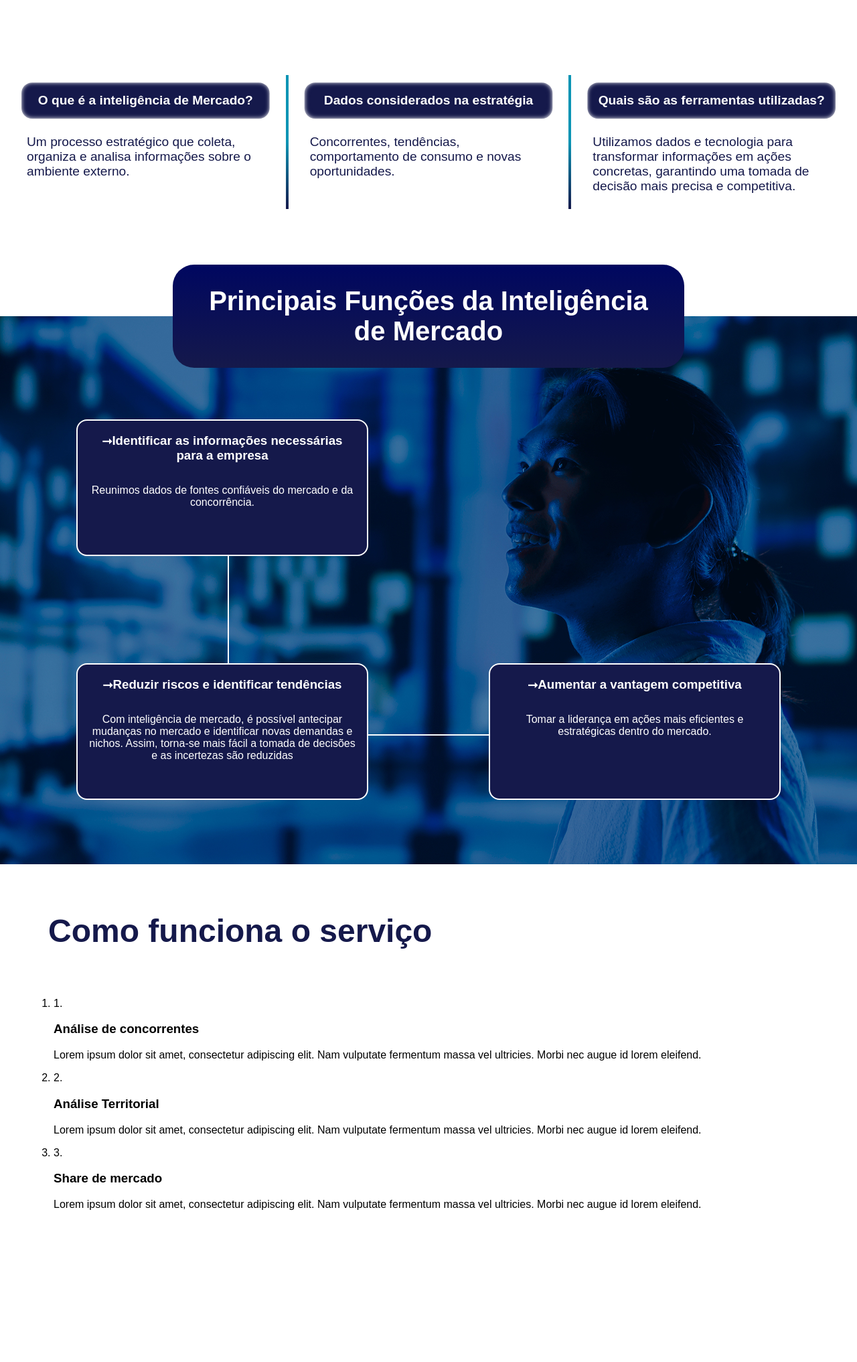
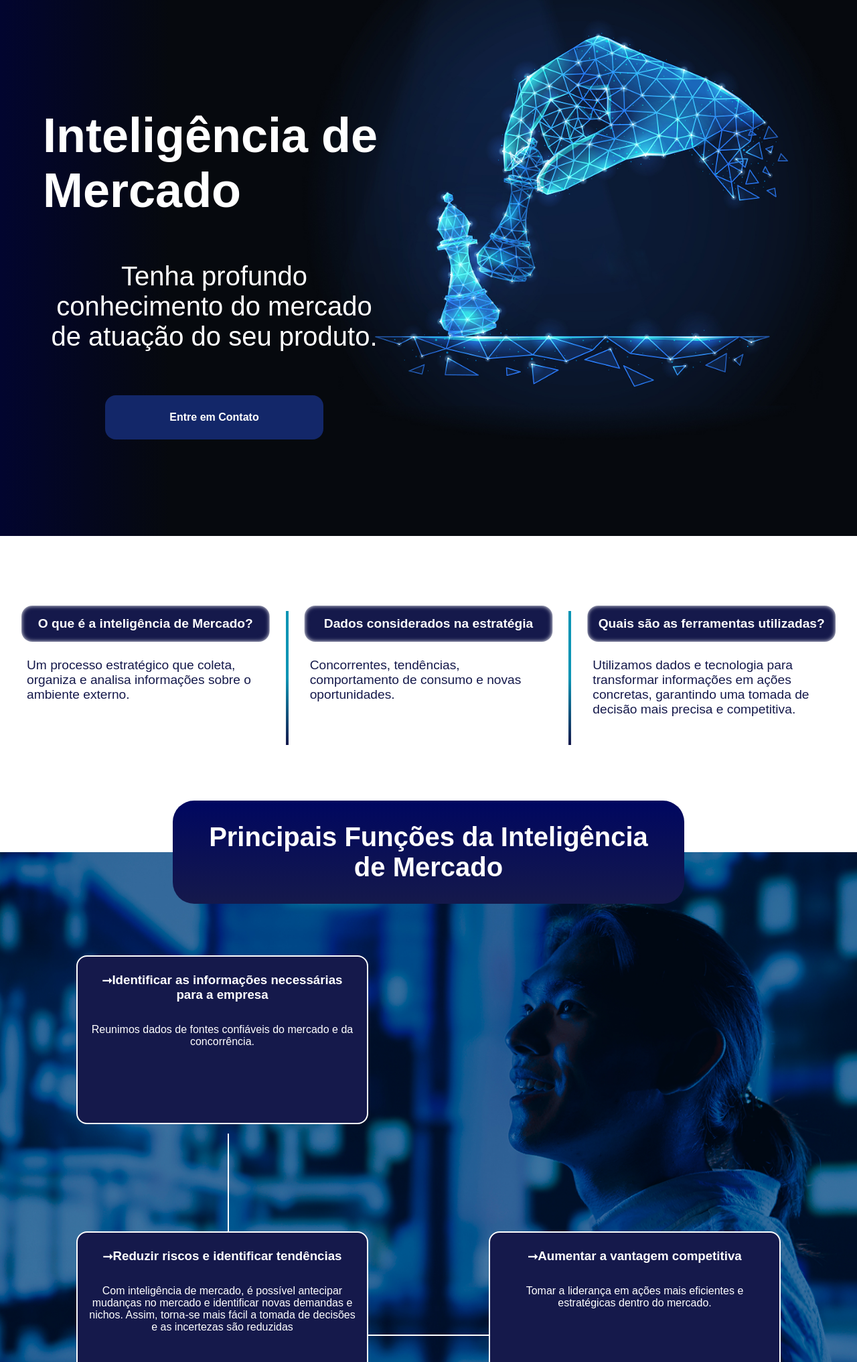
Before and after one commit to Beets-Jr/Assertive, a PHP site: page /HTML/InteligenciaDeMercado.html in a window 1280 px wide. Shown: the top 2033 px of the page at 67% size. Before the commit the page ends 1806 px from the top, so only its background shows below. Run offline with PHP 8.4, Linux system fonts and the light colour scheme; some web fonts are replaced.

Commit message:
adicionada hero e animação na página Inteligência de Mercado

```diff
--- a/CSS/InteligenciaDeMercado.css
+++ b/CSS/InteligenciaDeMercado.css
@@ -6,11 +6,56 @@
     --third-blue: #000760;
 }
 
+* {
+    margin: 0;
+    padding: 0;
+}
+
 body {
     box-sizing: border-box;
     font-family: var(--primary-font);
-    margin: 0;
-    padding: 0;
+}
+
+.market-intelligence-hero {
+    background: url("../imgs/market-intelligence-what-is-it.jpg") no-repeat 120% top/75%, linear-gradient(to right, #02052F, #06090E 20%);
+    height: 100vh;
+}
+
+.market-intelligence-hero-content {
+    color: white;
+    display: flex;
+    flex-direction: column;
+    height: 70vh;
+    justify-content: space-around;
+    padding: 10% 5%;
+    width: 40%;
+}
+
+.market-intelligence-hero-content > h1 {
+    font-size: 4.5rem;
+}
+
+.market-intelligence-hero-content > p {
+    font-size: 2.5rem;
+    text-align: center;
+}
+
+.market-intelligence-hero-content > button {
+    background-color: #132769;
+    border: none;
+    border-radius: 1rem;
+    color: white;
+    font-size: 1rem;
+    font-weight: bold;
+    margin: 0 auto;
+    padding: 1.5rem 6rem;
+    transition: .1s;
+    width: fit-content;
+}
+
+.market-intelligence-hero-content > button:hover {
+    background-color: var(--secondary-blue);
+    cursor: pointer;
 }
 
 .market-intelligence-what-is-it {
@@ -112,8 +157,7 @@ body {
     color: white;
     min-height: 200px;
     min-width: 300px;
-    padding-left: 1rem;
-    padding-right: 1rem;
+    padding: 1.5rem 1rem;
     text-align: center;
     width: calc(100% / 3);
     z-index: 1;
@@ -181,6 +225,10 @@ body {
 }
 
 @media (max-width: 1100px) {
+    .market-intelligence-hero {
+        background-size: 100%;
+    }
+
     .market-intelligence-what-is-it-vertical-bar.second-bar {
         display: none;
     }
@@ -192,3 +240,35 @@ body {
         width: 50%;
     }
 }
+
+@keyframes visible-by-left-block {
+    0% {
+        opacity: 0;
+        transform: translateX(-2rem);
+    }
+    100% {
+        opacity: 1;
+        transform: translateX(0);
+    }
+}
+
+@keyframes expand {
+    0% {
+        width: 0px;
+        height: 0px;
+    }
+    100% {
+        height: 350px;
+        width: 450px;
+    }
+}
+
+@media (prefers-reduced-motion: no-preference) {
+  .visible-by-left-block-animation {
+    animation: visible-by-left-block .75s ease-in-out;
+  }
+
+  .expand-animation {
+    animation: expand 1.5s ease-out;
+  }
+}
--- a/HTML/InteligenciaDeMercado.html
+++ b/HTML/InteligenciaDeMercado.html
@@ -15,22 +15,32 @@
     rel="stylesheet">
 </head>
 <body>
+    <header class="market-intelligence-hero">
+        <div class="market-intelligence-hero-content">
+            <h1 class="market-intelligence-hero-title">Inteligência de Mercado</h1>
+
+            <p>Tenha profundo conhecimento do mercado de atuação do seu produto.</p>
+
+            <button type="button" onclick="navigateToContact()">Entre em Contato</button>
+        </div>
+    </header>
+
     <section class="market-intelligence-what-is-it">
-        <article>
+        <article class="market-intelligence-what-is-it-card">
             <h3>O que é a inteligência de Mercado?</h2>
             <p>Um processo estratégico que coleta, organiza e analisa informações sobre o ambiente externo.</p>
         </article>
 
         <div class="market-intelligence-what-is-it-vertical-bar first-bar"></div>
 
-        <article>
+        <article class="market-intelligence-what-is-it-card">
             <h3>Dados considerados na estratégia</h2>
             <p>Concorrentes, tendências, comportamento de consumo e novas oportunidades. </p>
         </article>
 
         <div class="market-intelligence-what-is-it-vertical-bar second-bar"></div>
 
-        <article>
+        <article class="market-intelligence-what-is-it-card">
             <h3>Quais são as ferramentas utilizadas?</h2>
             <p>Utilizamos dados e tecnologia para transformar informações em ações concretas, garantindo uma tomada de decisão mais precisa e competitiva.</p>
         </article>
@@ -86,6 +96,10 @@
         </div>
     </section>
 
-    <div style="height: 300px"></div>
+    <div id="contact" style="height: 2000px">
+        Oi
+    </div>
+
+    <script src="../JS/InteligenciaDeMercado.js"></script>
 </body>
 </html>
--- /dev/null
+++ b/JS/InteligenciaDeMercado.js
@@ -0,0 +1,34 @@
+window.addEventListener('DOMContentLoaded', () => {
+  const observer1 = new IntersectionObserver(entries => {
+    entries.forEach(entry => {
+      if (entry.isIntersecting) {
+        entry.target.classList.add('visible-by-left-block-animation');
+      }
+    });
+  });
+
+  const observer2 = new IntersectionObserver(entries => {
+    entries.forEach(entry => {
+      if (entry.isIntersecting) {
+        entry.target.classList.add('expand-animation');
+      }
+    });
+  });
+
+  const turnVisibleElements = document.querySelectorAll([
+    '.market-intelligence-what-is-it-card',
+    '.market-intelligence-hero-title',
+  ]);
+
+  const lines = document.querySelectorAll([
+    '.market-intelligence-main-functions-lines',
+  ])
+
+  turnVisibleElements.forEach((item) => observer1.observe(item));
+  lines.forEach((item) => observer2.observe(item));
+})
+
+function navigateToContact (e) {
+  const contact = document.getElementById('contact');
+  contact.scrollIntoView({ behavior: 'smooth' });
+}
```
Also changed, not shown: imgs/market-intelligence-what-is-it.jpg (added).
